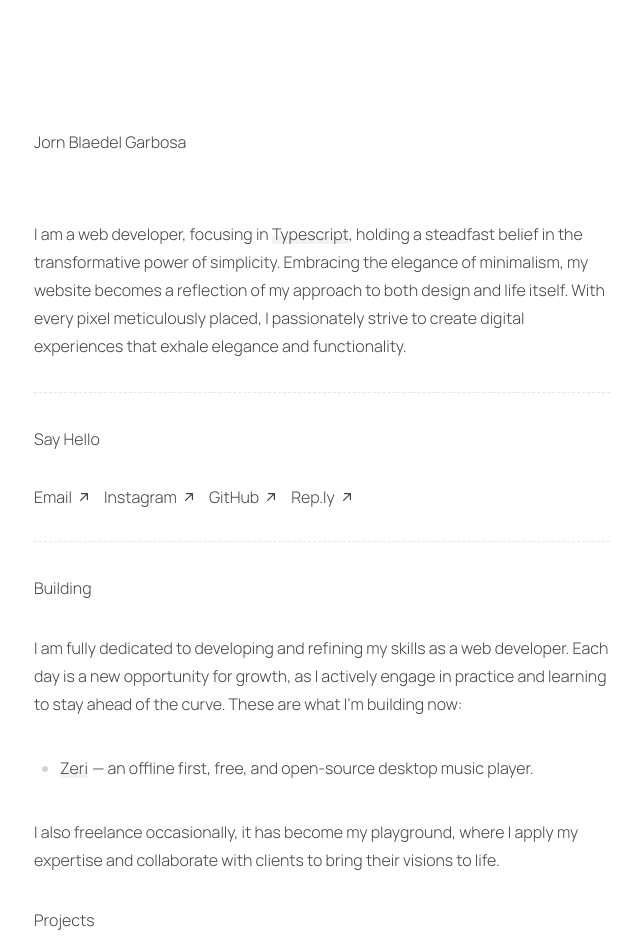
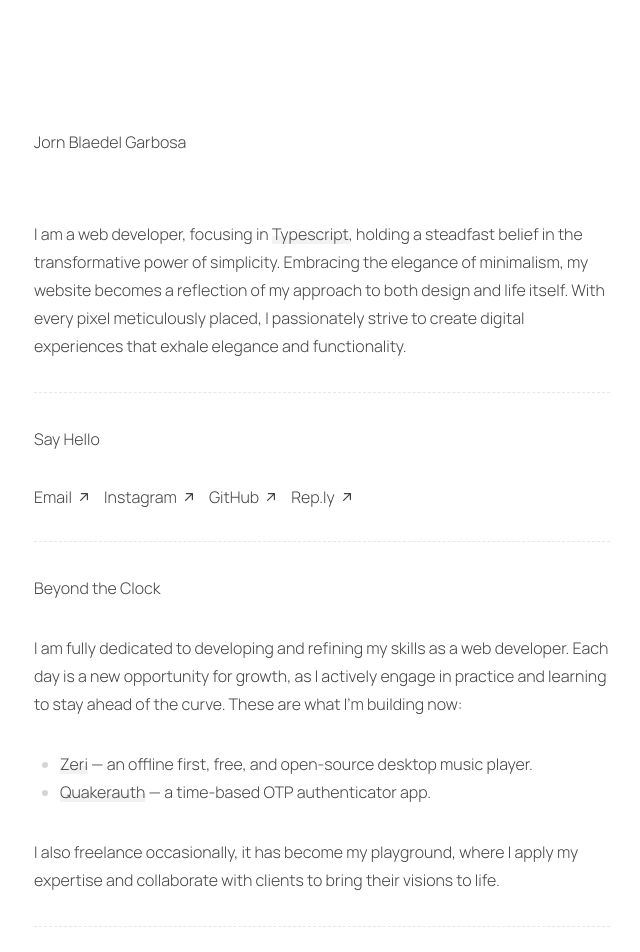
Before and after one commit to abcdefghijorngarbosaxyz/dancewithcode, a SvelteKit app: page / in a window 1280 px wide. Shown: the top 952 px of the page, without its empty margins (318-958 px from the left). Built offline with nearby package versions, Linux system fonts and the light colour scheme.

Commit message:
Update Projects

```diff
--- a/src/app.css
+++ b/src/app.css
@@ -88,7 +88,7 @@ ul {
 }
 
 ul li {
-  @apply leading-9;
+  @apply leading-7;
 }
 
 ul > li > p {
--- a/src/routes/+page.svelte
+++ b/src/routes/+page.svelte
@@ -19,6 +19,19 @@
     {
       url: 'https://rep.ly/dfntlynotjorn',
       name: 'Rep.ly'
+    }
+  ];
+
+  const buildings: Array<LinkItem> = [
+    {
+      url: 'https://github.com/Zeri-App/zeri',
+      name: 'Zeri',
+      description: 'an offline first, free, and open-source desktop music player.'
+    },
+    {
+      url: 'https://github.com/abcdefghijorngarbosaxyz/quakerauth',
+      name: 'Quakerauth',
+      description: 'a time-based OTP authenticator app.'
     }
   ];
 
@@ -89,31 +102,34 @@
 
 <hr class="border-dashed" />
 
-<h2>Building</h2>
+<h2>Beyond the Clock</h2>
 <p>
   I am fully dedicated to developing and refining my skills as a web developer. Each day is a new
   opportunity for growth, as I actively engage in practice and learning to stay ahead of the curve.
   These are what I'm building now:
 </p>
 <ul>
-  <li>
-    <p>
-      <span class="pr-1"><a target="_blank" href="https://github.com/Zeri-App/zeri">Zeri</a></span>—
-      an offline first, free, and open-source desktop music player.
-    </p>
-  </li>
+  {#each buildings as building}
+    <li>
+      <p>
+        <span><a target="_blank" href={building.url}>{building.name}</a></span> — {building.description}
+      </p>
+    </li>
+  {/each}
 </ul>
 <p>
   I also freelance occasionally, it has become my playground, where I apply my expertise and
   collaborate with clients to bring their visions to life.
 </p>
 
-<h2>Projects</h2>
+<hr class="border-dashed" />
+
+<h2>Ideas Brought to Life</h2>
 <ul>
   {#each projects as project}
     <li>
       <p>
-        <span class="pr-1"><a target="_blank" href={project.url}>{project.name}</a></span>— {project.description}
+        <span><a target="_blank" href={project.url}>{project.name}</a></span> — {project.description}
       </p>
     </li>
   {/each}
```
